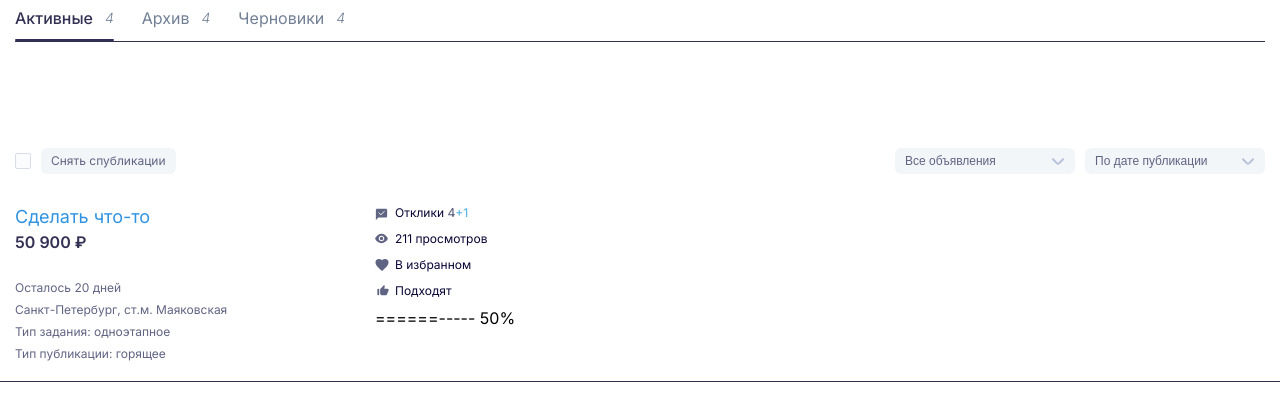
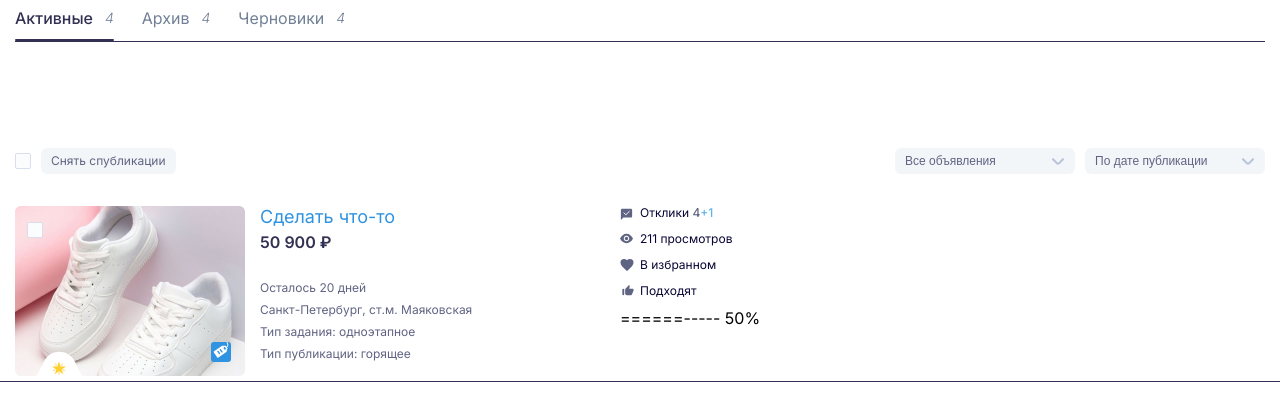
Before and after one commit to teacher-cheater/page-choice, a plain HTML site: page index.html in a window 1280 px wide. Shown: the part 134-548 px from the top of the page. Drawn offline with Linux system fonts and the light colour scheme.

Commit message:
add image, position icon

```diff
--- a/index.html
+++ b/index.html
@@ -131,7 +131,21 @@
         <section class="card">
           <div class="card__container">
             <div class="card__left-block block-left">
-              <div class="block-left__pictures"></div>
+              <div class="block-left__pictures">
+                <button class="block-left__check"></button>
+                <img src="./img/card/2.jpg" alt="img" />
+                <div class="block-left__icons">
+                  <img
+                    class="block-left__icon"
+                    src="img/icons/label.svg"
+                    alt="moderation"
+                  />
+                </div>
+                <!-- custom element -->
+                <div class="block-left__element">
+                  <img src="img/icons/star.svg" alt="image" />
+                </div>
+              </div>
             </div>
             <div class="card__right-block block-right">
               <div class="block-right__content">
--- a/scss/block.scss
+++ b/scss/block.scss
@@ -8,6 +8,8 @@
     padding: 0px 15px;
     margin-bottom: 24px;
     border-bottom: 1px solid #333153;
+    display: flex;
+    gap: 15px;
   }
 
   // .card__left-block
@@ -22,8 +24,56 @@
 }
 .block-left {
   // .block-left__pictures
+  &__pictures {
+    position: relative;
+  }
 
-  &__pictures {
+  &__check {
+    position: absolute;
+    top: 11px;
+    left: 12px;
+    width: 16px;
+    height: 16px;
+    background: #ffffff;
+    border-radius: 2px;
+    vertical-align: sub;
+    margin-top: 5px;
+    background: #fafcfd;
+    border: 1px solid #d8deeb;
+    border-radius: 2px;
+  }
+
+  &__check img {
+    border-radius: 6px;
+  }
+
+  &__icons {
+    position: absolute;
+    bottom: 14px;
+    right: 14px;
+    width: 20px;
+    height: 20px;
+    background: #2f93e1;
+    border-radius: 3px;
+    text-align: center;
+  }
+  &__icon {
+  }
+  &__element {
+    position: absolute;
+    bottom: 0;
+    left: 15px;
+    width: 58px;
+    height: 25px;
+    background: url("../img/icons/vector.svg") 0 0 no-repeat;
+  }
+  &__element img {
+    position: absolute;
+    bottom: 0;
+    left: 50%;
+    transform: translateX(-50%);
+    width: 15px;
+    height: 15px;
   }
 }
 .block-right {
```
Also changed, not shown: css/block.css, css/style.css, img/card/1.jpg, img/icons/star.svg (added), img/icons/vector.svg (added).
